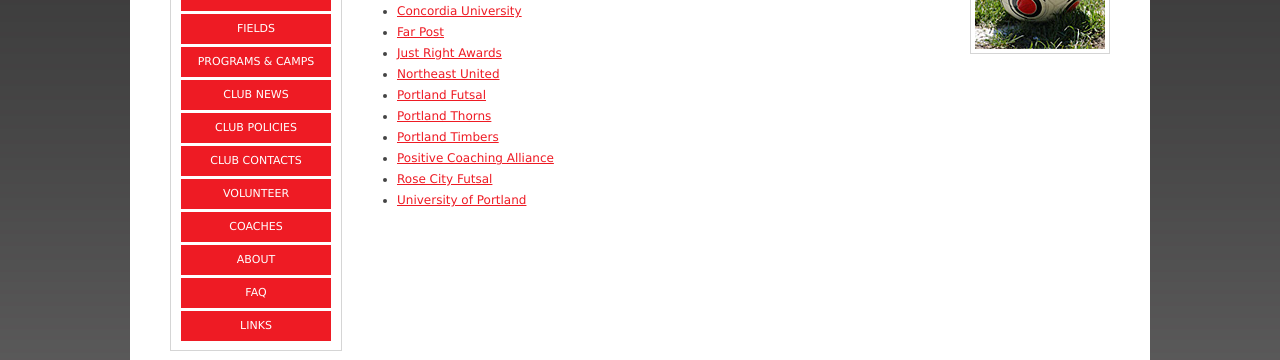
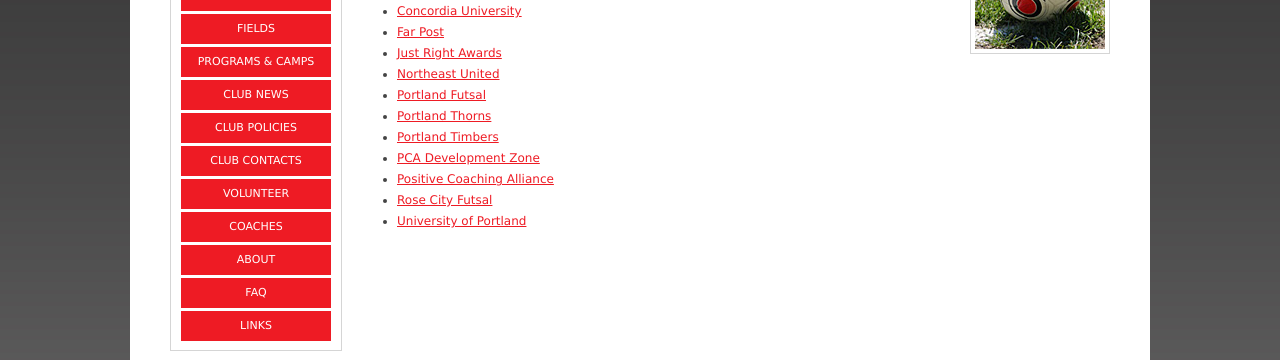
Before and after one commit to marcp/hwsc-web-site, a plain HTML site: page links.html in a window 1280 px wide. Shown: the part 296-656 px from the top of the page. Drawn offline with Linux system fonts and the light colour scheme.

Commit message:
PCA DevZone link.

```diff
--- a/links.html
+++ b/links.html
@@ -28,6 +28,7 @@
                     <li><a href="http://www.portlandfutsal.com/" target="_blank">Portland Futsal</a></li>
                     <li><a href="http://www.portlandthorns.com/" target="_blank">Portland Thorns</a></li>
                     <li><a href="http://www.portlandtimbers.com/" target="_blank">Portland Timbers</a></li>
+                    <li><a href="http://devzone.positivecoach.org/" target="_blank">PCA Development Zone</a></li>
                     <li><a href="http://positivecoach.org/" target="_blank">Positive Coaching Alliance</a></li>
                     <li><a href="http://rosecityfutsal.com/" target="_blank">Rose City Futsal</a></li>
                     <li><a href="http://www.portlandpilots.com/" target="_blank">University of Portland</a></li>
```
